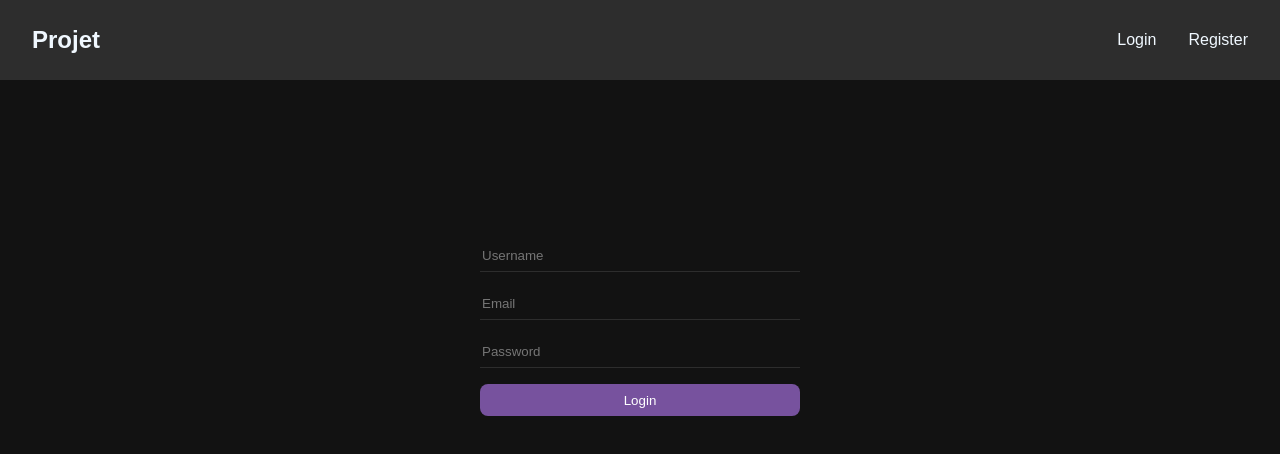
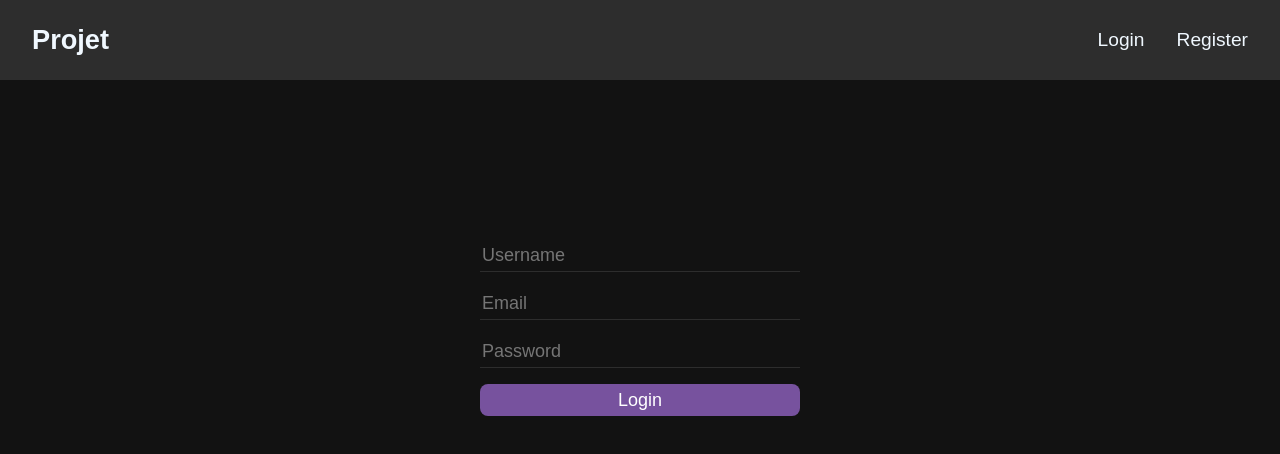
Before and after one commit to Hulkanof/bot, a React (Vite) app in the folder frontend/: page /Register in a window 1280 px wide. Shown: the top 454 px of the page. Built offline with nearby package versions, Linux system fonts and the light colour scheme; a web font is replaced by a local one.

Commit message:
change font size

```diff
--- a/frontend/src/styles/Header.css
+++ b/frontend/src/styles/Header.css
@@ -9,12 +9,13 @@
 }
 
 .header-title {
-	font-size: 1.5rem;
+	font-size: 1.7rem;
 	font-weight: 600;
 	margin-left: 2rem;
 }
 
 .header-nav {
+	font-size: 1.2rem;
 	display: flex;
 	align-items: center;
 	margin-right: 2rem;
--- a/frontend/src/styles/Register.css
+++ b/frontend/src/styles/Register.css
@@ -9,6 +9,7 @@
 }
 
 .register-input {
+	font-size: large;
 	width: 20rem;
 	height: 2rem;
 	border: none;
@@ -23,6 +24,7 @@
 }
 
 .register-button {
+	font-size: large;
 	width: 20rem;
 	height: 2rem;
 	border: none;
```
